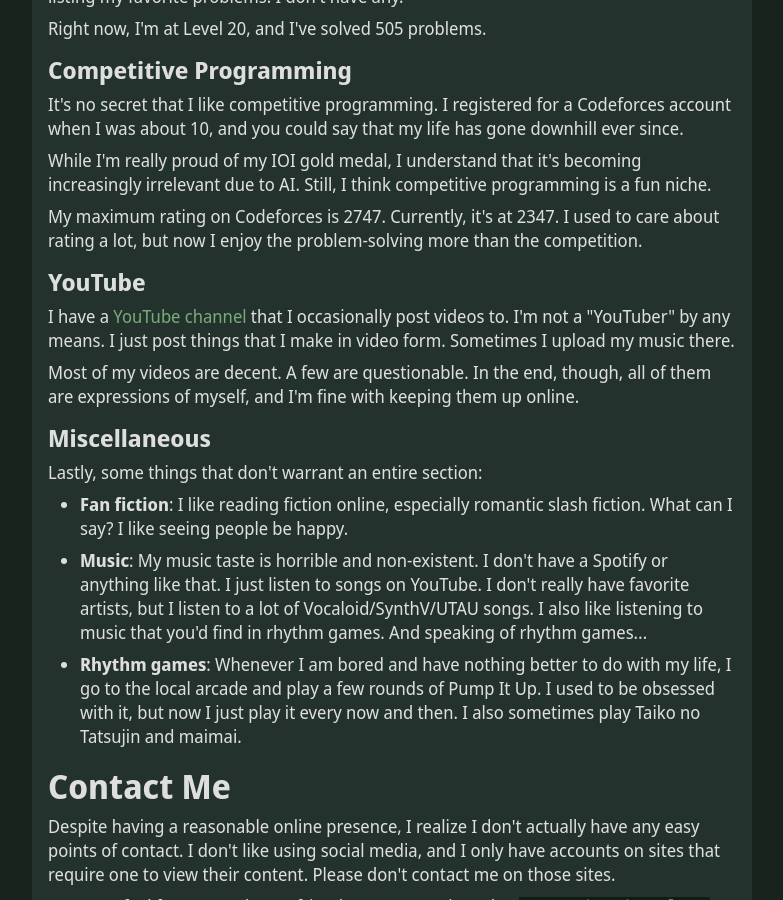
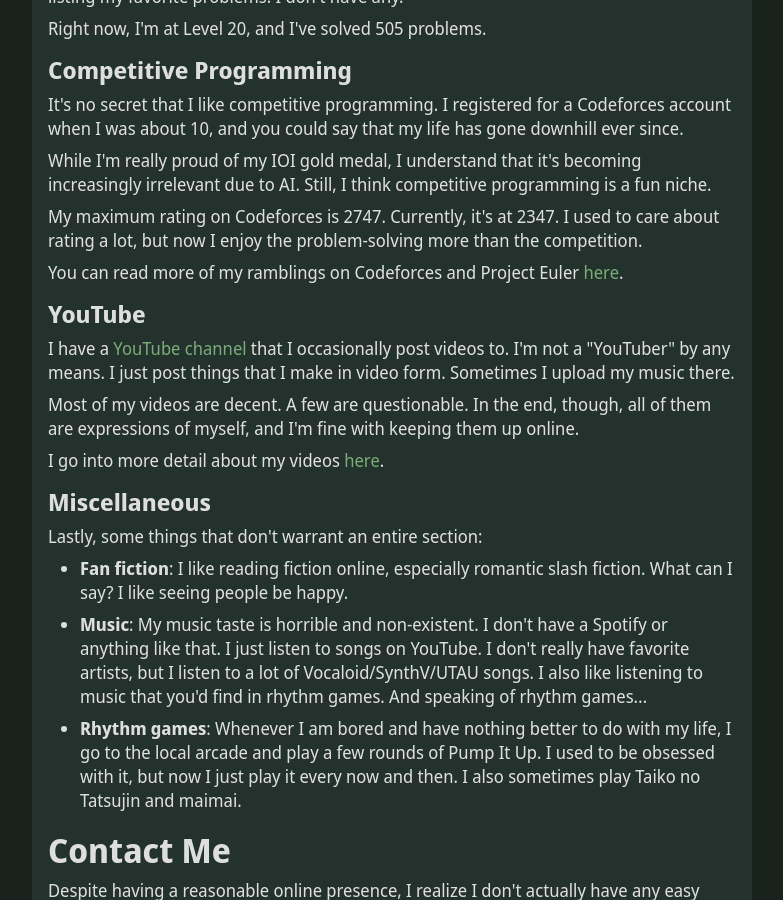
Before and after one commit to SanguineChameleon/sanguinechameleon.github.io, a Jekyll site: the page built from _posts/2025-06-02-leon.md, in a window 1280 px wide and 900 px high, scrolled down 1235 px. Shown: the whole window, without its empty margins (248-1031 px from the left). Built offline with Jekyll 4.4.1, drawn with Linux system fonts in a browser that asks for light colours.

Commit message:
Add links to problem-solving and youtube in About page

```diff
--- a/_posts/2025-06-02-leon.md
+++ b/_posts/2025-06-02-leon.md
@@ -53,11 +53,15 @@ While I'm really proud of my IOI gold medal, I understand that it's becoming inc
 
 My maximum rating on Codeforces is 2747. Currently, it's at 2347. I used to care about rating a lot, but now I enjoy the problem-solving more than the competition.
 
+You can read more of my ramblings on Codeforces and Project Euler [here]({% post_url 2025-05-12-problem-solving %}).
+
 ### YouTube
 
 I have a [YouTube channel](https://www.youtube.com/@SanguineChameleon) that I occasionally post videos to. I'm not a \"YouTuber\" by any means. I just post things that I make in video form. Sometimes I upload my music there.
 
 Most of my videos are decent. A few are questionable. In the end, though, all of them are expressions of myself, and I'm fine with keeping them up online.
+
+I go into more detail about my videos [here]({% post_url 2025-06-07-youtube %}).
 
 ### Miscellaneous
 
```
